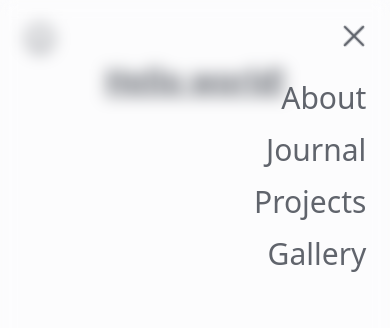
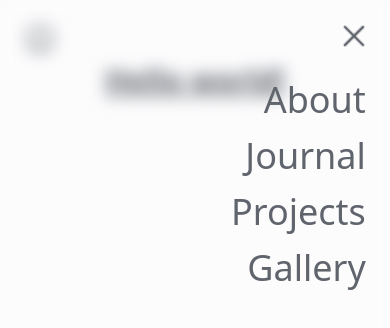
Before and after one commit to danerwilliams/danewilliams.com, a Next.js app: page / in a window 390 px wide. Both pictures are taken after a click on the button 354 px from the left and 36 px from the top of the page. Shown: the top 328 px of the page. Built offline with nearby package versions, Linux system fonts and the light colour scheme.

Commit message:
Use highlighting on navbar

```diff
--- a/components/navbar.tsx
+++ b/components/navbar.tsx
@@ -4,28 +4,34 @@ import * as DropdownMenu from '@radix-ui/react-dropdown-menu';
 import Link from 'next/link';
 import { motion } from 'framer-motion';
 import { PlusIcon, SunIcon, FaceIcon } from '@radix-ui/react-icons';
+import { useRouter } from 'next/router';
+
+const pages = ['about', 'journal', 'projects', 'gallery'];
 
 interface NavbarProps {}
 
-const pages = ['about', 'journal', 'projects', 'gallery'];
+export const Navbar: FC<Readonly<NavbarProps>> = () => {
+  const { pathname } = useRouter();
+  const currentPage = pathname.split('/')[1];
 
-export const Navbar: FC<Readonly<NavbarProps>> = () => {
   return (
     <div className="flex flex-col w-full">
       <div className="hidden md:block">
-        <DesktopNavBar />
+        <DesktopNavBar currentPage={currentPage} />
       </div>
 
       <div className="md:hidden">
-        <MobileNavDrawer />
+        <MobileNavDrawer currentPage={currentPage} />
       </div>
     </div>
   );
 };
 
-const DesktopNavBar = () => {
-  const [hovered, setHovered] = useState<string | undefined>();
+interface DesktopNavBarProps {
+  currentPage: string;
+}
 
+const DesktopNavBar: FC<Readonly<DesktopNavBarProps>> = ({ currentPage }) => {
   return (
     <div className="flex items-center justify-between mt-4">
       <Link href="/">
@@ -37,26 +43,22 @@ const DesktopNavBar = () => {
       <div className="flex flex-col">
         <NavigationMenu.Root>
           <NavigationMenu.List className="flex gap-28">
-            {pages.map((page) => {
-              const isHovered = hovered === page;
-
-              return (
-                <motion.div
-                  onHoverStart={() => setHovered(page)}
-                  onHoverEnd={() => setHovered(undefined)}
-                  animate={{ y: isHovered ? -4 : 0 }}
-                  key={page}
-                >
-                  <Link href={`/${page}`}>
-                    <a>
-                      <NavigationMenu.Item className="py-2 px-2">
-                        {`${page.charAt(0).toUpperCase()}${page.slice(1)}`}
-                      </NavigationMenu.Item>
-                    </a>
-                  </Link>
-                </motion.div>
-              );
-            })}
+            {pages.map((page) => (
+              <Link href={`/${page}`} key={page}>
+                <a>
+                  <NavigationMenu.Item
+                    className={`py-2 px-2 hover:text-lightmode-text-high-contrast
+                    hover:dark:text-darkmode-text-high-contrast transition duration-300 ${
+                      currentPage === page
+                        ? 'text-lightmode-text-high-contrast dark:text-darkmode-text-high-contrast'
+                        : 'text-lightmode-text dark:text-darkmode-text'
+                    }`}
+                  >
+                    {`${page.charAt(0).toUpperCase()}${page.slice(1)}`}
+                  </NavigationMenu.Item>
+                </a>
+              </Link>
+            ))}
           </NavigationMenu.List>
         </NavigationMenu.Root>
       </div>
@@ -65,7 +67,13 @@ const DesktopNavBar = () => {
   );
 };
 
-const MobileNavDrawer = () => {
+interface MobileNavDrawerProps {
+  currentPage: string;
+}
+
+const MobileNavDrawer: FC<Readonly<MobileNavDrawerProps>> = ({
+  currentPage,
+}) => {
   const [isOpen, setIsOpen] = useState(false);
 
   return (
@@ -89,11 +97,17 @@ const MobileNavDrawer = () => {
               </button>
             </DropdownMenu.Trigger>
 
-            <DropdownMenu.Content className="text-right text-3xl mr-6 mt-6">
+            <DropdownMenu.Content className="text-right text-4xl mr-6 mt-6">
               {pages.map((page) => (
                 <Link href={`/${page}`} key={page}>
                   <a onClick={() => setIsOpen}>
-                    <DropdownMenu.Item className="mt-4">
+                    <DropdownMenu.Item
+                      className={`mt-4 ${
+                        currentPage === page
+                          ? 'text-lightmode-text-high-contrast dark:text-darkmode-text-high-contrast'
+                          : 'text-lightmode-text dark:text-darkmode-text'
+                      }`}
+                    >
                       {`${page.charAt(0).toUpperCase()}${page.slice(1)}`}
                     </DropdownMenu.Item>
                   </a>
```
